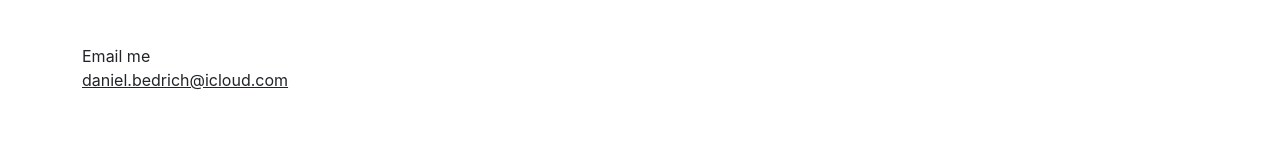
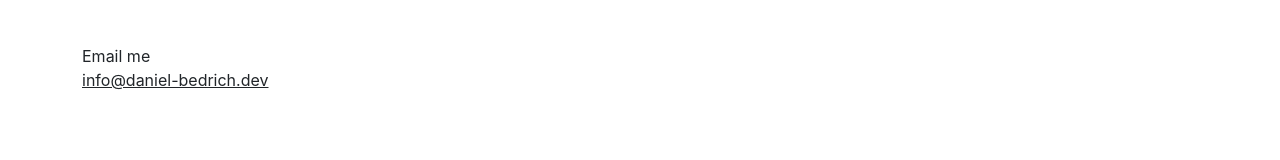
Before and after one commit to Hebrasco/hebrasco.github.io, a React (Create React App) app: page /#/ in a window 1280 px wide. Shown: the part 4812-4972 px from the top of the page. Built offline with nearby package versions, Linux system fonts and the light colour scheme.

Commit message:
Update email

```diff
--- a/src/constants/config.ts
+++ b/src/constants/config.ts
@@ -1,7 +1,7 @@
 export const APPSTORE_PROFILE_URL =
   'https://apps.apple.com/de/developer/daniel-bedrich/id1533246847?ign-itsct=apps_box&ign-itscg=30200'
 export const GITHUB_PROFILE_URL = 'https://github.com/hebrasco'
-export const MAILTO_DANIEL_BEDRICH = 'mailto:daniel.bedrich@icloud.com'
+export const MAILTO_DANIEL_BEDRICH = 'mailto:info@daniel-bedrich.dev'
 export const PORTFOLIO_NAME = 'Daniel Bedrich'
 export const STREET = 'Schlesienstraße 2'
 export const ZIP = '65597'
```
